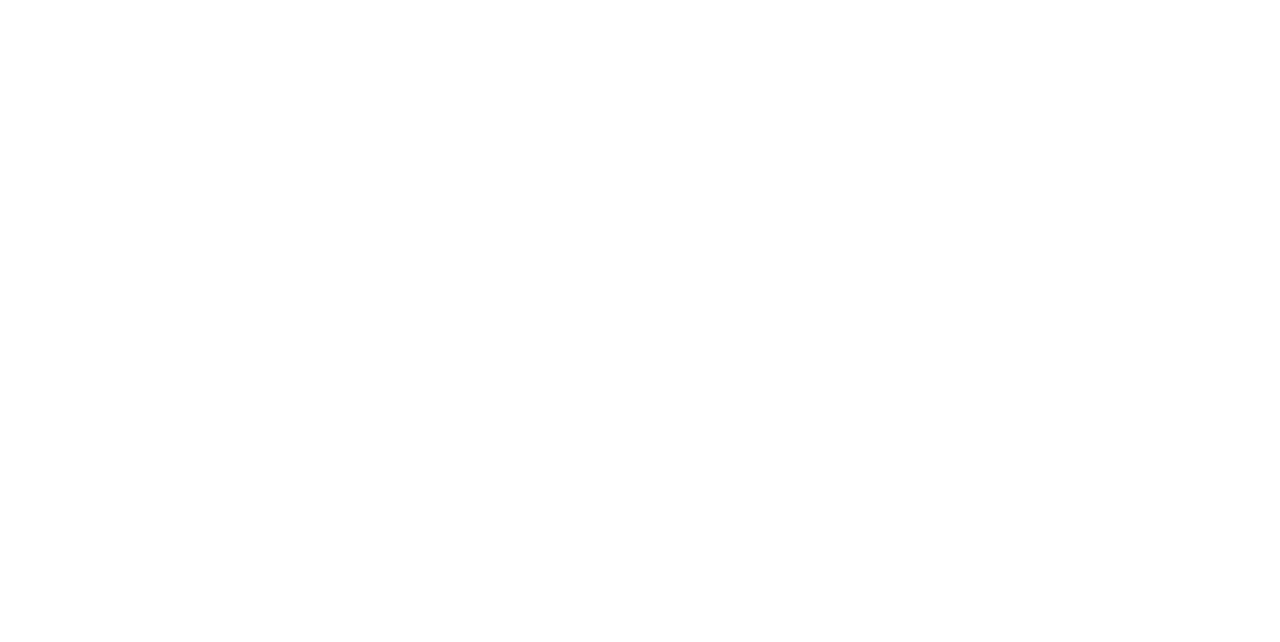
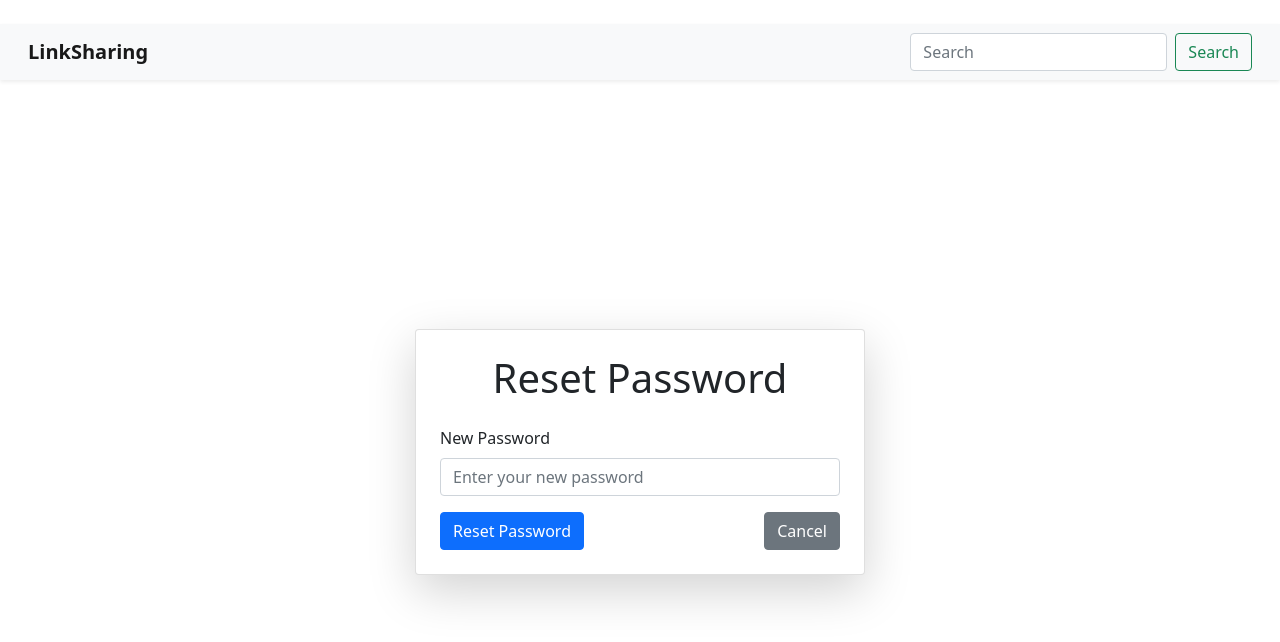
Before and after one commit to pankajraj123/link-sharing-client, a React (Create React App) app: page /resetPassword/1 in a window 1280 px wide. Before the commit this address had no page. Shown: the top 642 px of the page. Built offline with nearby package versions, Linux system fonts and the light colour scheme.

Commit message:
ui For LOGIN AND SIGNUP

```diff
--- a/src/App.js
+++ b/src/App.js
@@ -2,6 +2,8 @@
 import Dashboard from "./pages/Dashboard";
 import {Routes,Route} from 'react-router-dom';
 import Home from "./pages/Home";
+import Forgot from "./components/Forgot";
+import ResetPassword from "./components/ResetPassword";
 
 
 function App() {
@@ -10,6 +12,8 @@
        <Routes>
         <Route path='/' element={<Home/>}></Route>
         <Route path='/dashboard' element={<Dashboard/>}></Route>
+        <Route path='/forgotpassword' element={<Forgot/>}></Route>
+        <Route path='/resetPassword/:token' element={<ResetPassword/>}></Route>
        </Routes>
     </>
   );
--- /dev/null
+++ b/src/components/Forgot.js
@@ -0,0 +1,93 @@
+import React, { useState } from 'react';
+import { useNavigate } from 'react-router-dom';  // Import useNavigate from react-router-dom
+import axios from 'axios';  // to make the request
+import Header from './Header';
+
+function Forgot() {
+    const [email, setEmail] = useState('');
+    const [loading, setLoading] = useState(false);
+    const [error, setError] = useState('');
+    const [message, setMessage] = useState('');
+    const navigate = useNavigate();
+
+    const handleForgot = async (e) => {
+        e.preventDefault();
+        setLoading(true);
+        setError('');
+        setMessage('');
+
+        try {
+            const response = await axios.post('http://localhost:8000/forgotpassword', { email });
+            if (response.status === 200) {
+                setMessage('Password reset link has been sent to your email.');
+                setTimeout(() => {
+                    navigate('/');
+                }, 2000);
+            }
+        } catch (error) {
+            setLoading(false);
+            if (error.response && error.response.status === 404) {
+                setError('User not found. Please check your email or register.');
+            } else {
+                setError('Something went wrong. Please try again.');
+            }
+        } finally {
+            setLoading(false);
+        }
+    };
+
+    const handleCancel = () => {
+        navigate('/');
+    };
+
+    return (
+        <div className="d-flex flex-column min-vh-100">
+
+            <header className=" text-white py-4">
+                <Header />
+            </header>
+
+            <main className="d-flex flex-grow-1 justify-content-center align-items-center">
+                <div className="card shadow-lg p-4" style={{ width: '100%', maxWidth: '450px' }}>
+                    <h1 className="text-center mb-4">Forgot Password</h1>
+
+                    <form onSubmit={handleForgot}>
+                        <div className="mb-3">
+                            <input
+                                type="email"
+                                placeholder="Enter your email"
+                                value={email}
+                                onChange={(e) => setEmail(e.target.value)}
+                                className="form-control"
+                                required
+                            />
+                        </div>
+
+                        {error && <div className="alert alert-danger">{error}</div>}
+
+                        {message && <div className="alert alert-success">{message}</div>}
+
+                        <div className="d-flex justify-content-between">
+                            <button
+                                type="submit"
+                                className="btn btn-primary"
+                                disabled={loading}
+                            >
+                                {loading ? 'Sending...' : 'SendMail'}
+                            </button>
+                            <button
+                                type="button"
+                                className="btn btn-secondary"
+                                onClick={handleCancel}
+                            >
+                                Cancel
+                            </button>
+                        </div>
+                    </form>
+                </div>
+            </main>
+        </div>
+    );
+}
+
+export default Forgot;
--- /dev/null
+++ b/src/components/ResetPassword.js
@@ -0,0 +1,101 @@
+import React, { useState, useEffect } from 'react';
+import { useParams, useNavigate } from 'react-router-dom';  // Import useParams to get token from the URL
+import axios from 'axios';  // for making requests
+import Header from './Header';
+
+function ResetPassword() {
+    const [newPassword, setNewPassword] = useState('');
+    const [loading, setLoading] = useState(false);
+    const [error, setError] = useState('');
+    const [message, setMessage] = useState('');
+    const { token } = useParams();
+    const navigate = useNavigate();
+
+    useEffect(() => {
+        setError('');
+        setMessage('');
+    }, [token]);
+
+    const handleResetPassword = async (e) => {
+        e.preventDefault();
+        setLoading(true);
+        setError('');
+        setMessage('');
+
+        try {
+            const response = await axios.post(`http://localhost:8000/resetPassword/${token}`, { newPassword });
+
+            if (response.status === 200) {
+                setMessage('Your password has been reset successfully.');
+                setTimeout(() => {
+                    navigate('/');  // Navigate to home page after successful reset
+                }, 2000);
+            }
+        } catch (error) {
+            setLoading(false);
+            if (error.response && error.response.status === 400) {
+                setError('Invalid or expired token.');
+            } else {
+                setError('Something went wrong. Please try again.');
+            }
+        } finally {
+            setLoading(false);
+        }
+    };
+
+    const handleCancel = () => {
+        navigate('/');
+    };
+
+    return (
+        <div className="d-flex flex-column min-vh-100">
+            <header className="py-4">
+                <Header />
+            </header>
+
+            <main className="d-flex flex-grow-1 justify-content-center align-items-center">
+                <div className="card shadow-lg p-4" style={{ width: '100%', maxWidth: '450px' }}>
+                    <h1 className="text-center mb-4">Reset Password</h1>
+
+                    {error && <div className="alert alert-danger">{error}</div>}
+
+                    {message && <div className="alert alert-success">{message}</div>}
+
+                    <form onSubmit={handleResetPassword}>
+                        <div className="mb-3">
+                            <label htmlFor="newPassword" className="form-label">New Password</label>
+                            <input
+                                type="password"
+                                id="newPassword"
+                                placeholder="Enter your new password"
+                                value={newPassword}
+                                onChange={(e) => setNewPassword(e.target.value)}
+                                className="form-control"
+                                required
+                            />
+                        </div>
+
+                        <div className="d-flex justify-content-between">
+                            <button
+                                type="submit"
+                                className="btn btn-primary"
+                                disabled={loading}
+                            >
+                                {loading ? 'Resetting...' : 'Reset Password'}
+                            </button>
+                            <button
+                                type="button"
+                                className="btn btn-secondary"
+                                onClick={handleCancel}
+                            >
+                                Cancel
+                            </button>
+                        </div>
+                    </form>
+                </div>
+            </main>
+        </div>
+    );
+}
+
+export default ResetPassword;
--- a/src/pages/Dashboard.js
+++ b/src/pages/Dashboard.js
@@ -1,16 +1,26 @@
-import React from 'react'
-import Header from '../components/Header'
+import React, { useEffect } from 'react';
+import { useNavigate } from 'react-router-dom';
+import Header from '../components/Header';
 
 function Dashboard() {
-  const user=localStorage.getItem("items");
-  const parseduser=JSON.parse(user);
-  const isshow=true;
-  return(
+  const navigate = useNavigate();
+  const user = localStorage.getItem("items");
+  const parseduser = user ? JSON.parse(user) : null;
+  const isshow = true;
+
+  useEffect(() => {
+    if (!parseduser) {
+      navigate('/');
+    }
+  }, [parseduser, navigate]);
+
+  return (
     <div>
       <div className="container">
-      <Header data={parseduser.username} show={isshow}/>
+        {parseduser ? <Header data={parseduser.username} show={isshow} /> : <p>Redirecting...</p>}
       </div>
     </div>
-  )
+  );
 }
-export default Dashboard
+
+export default Dashboard;
--- a/src/pages/Login.js
+++ b/src/pages/Login.js
@@ -1,7 +1,7 @@
 import React, { useState} from 'react';
 import axios from 'axios';
 import  {useNavigate,Link } from 'react-router-dom';
-import  Header from '../components/Header'
+
 
 
 function Login() {
@@ -11,6 +11,10 @@
   const [checkcredential,setcheckcredential]=useState(false);
   const navigate = useNavigate();
 
+   const handleforgot = async () => {
+     console.log("sjabjd000");
+     navigate('/forgotpassword');
+   }
   const handleSubmit = async (e) => {
     e.preventDefault();
     setError(null);
@@ -18,19 +22,25 @@
         email:email,
         password:password
      }
+     console.log("start handlesubmit")
     try {
       const response = await axios.post('http://localhost:8000/loginuser', data);
+      console.log(response)
       console.log(response.data);
+
       if(response.data.message =='user login sucessfully'){
         let items={
           username:response.data.username,
           email:response.data.email,
+          token:response.data.token
         }
         localStorage.setItem('items', JSON.stringify(items));
         navigate('/dashboard')
       }
       else if(response.data=='login failed'){
         setcheckcredential(true);
+      }else if(response.data=='user is not exist'){
+        alert('user is not exist')
       }
     } catch (err) {
       console.error('Login Error:', err.response?.data || err.message);
@@ -72,9 +82,14 @@
         {checkcredential && (
           <div ><span className='bg-danger text-white'>wrong email or password</span></div>
         )}
-        <button type="submit" className="btn btn-primary">
+         <div className=' d-flex  gap-3'>
+         <button type="submit" className="btn btn-primary" onClick={handleSubmit}>
           Login
         </button>
+        <button type="button" className="btn btn-primary" onClick={handleforgot}>
+          Forgot password
+        </button>
+         </div>
       </form>
     </div>
   );
--- a/src/pages/Register.js
+++ b/src/pages/Register.js
@@ -13,6 +13,7 @@
     confirmPassword: "",
   });
   const [isExist,setIsExist]= useState(false);
+  const[userRegister,setRegister]=useState(false);
   const navigate = useNavigate();
   const handleChange = (e) => {
     setFormData({ ...formData, [e.target.name]: e.target.value });
@@ -28,6 +29,7 @@
     if(response.data=='user is alerady exist'){
       setIsExist(true);
     }else{
+    setRegister(true);
     console.log(response.data);
     navigate('/')
     }
@@ -103,6 +105,9 @@
           />
         </Form.Group>
 
+        {userRegister && (
+          <div><span className=" bg-success text-white ">User Register sucessfully</span></div>
+         )}
          {isExist && (
           <div><span className=" bg-danger text-white ">User already Exist</span></div>
          )}
```
Also changed, not shown: src/components/Header.js (+24 -8 lines).
